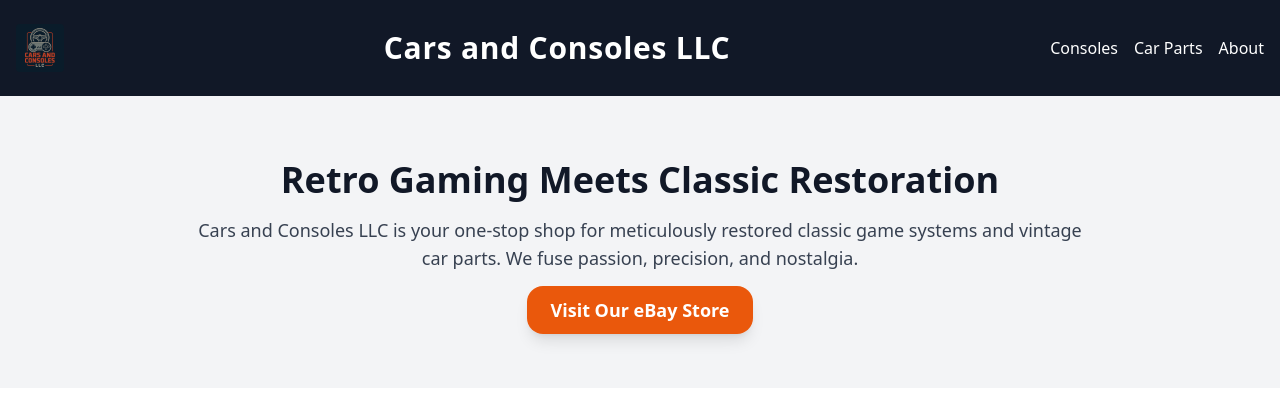
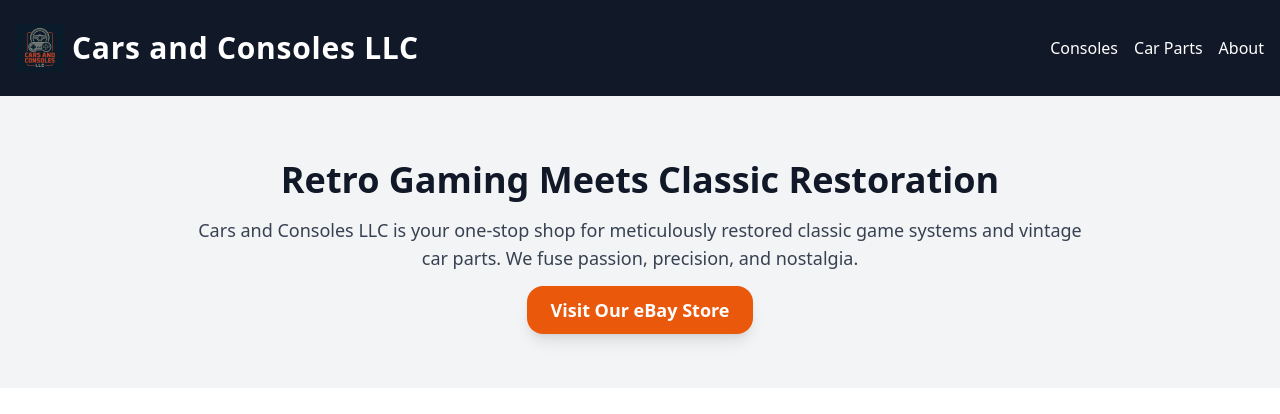
Before and after one commit to cabike/cars-and-consoles, a website: page public/index.html in a window 1280 px wide. Shown: the top 414 px of the page. Drawn offline with nearby package versions, Linux system fonts and the light colour scheme.

Commit message:
alignment fix

```diff
--- a/public/index.html
+++ b/public/index.html
@@ -13,8 +13,10 @@
     <div class="min-h-screen bg-white text-gray-900 text-base sm:text-lg">
       <header class="bg-gray-900 text-white py-6 px-4">
         <div class="max-w-7xl mx-auto flex justify-between items-center">
-          <img src="favicon-96x96.png" alt="Cars and Consoles Logo" class="h-10 w-10 sm:h-12 sm:w-12 rounded" />
-          <h1 class="text-2xl sm:text-3xl font-bold tracking-wide">Cars and Consoles LLC</h1>
+          <div class="flex items-center space-x-2"> <!-- Tighter spacing and left alignment -->
+            <img src="favicon-96x96.png" alt="Cars and Consoles Logo" class="h-10 w-10 sm:h-12 sm:w-12 rounded" />
+            <h1 class="text-2xl sm:text-3xl font-bold tracking-wide">Cars and Consoles LLC</h1>
+           </div>
           <div class="md:hidden">
             <button
               class="text-white focus:outline-none focus:ring-2 focus:ring-orange-500 p-2 rounded-md"
```
